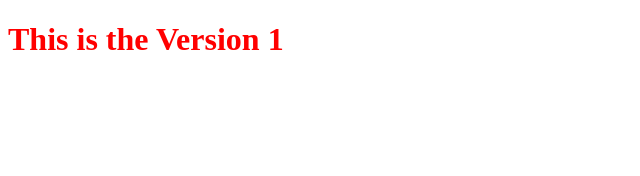
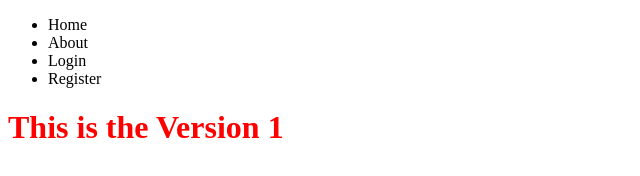
Before and after one commit to daryldixon1994/my-new-repo, a plain HTML site: page index.html in a window 1280 px wide. Shown: the whole page, without its empty margins (0-640 px from the left). Drawn offline with Linux system fonts and the light colour scheme.

Commit message:
adding navbar

```diff
--- a/index.html
+++ b/index.html
@@ -3,10 +3,18 @@
   <head>
     <meta charset="UTF-8" />
     <meta name="viewport" content="width=device-width, initial-scale=1.0" />
-    <link rel="stylesheet" href="style.css">
+    <link rel="stylesheet" href="style.css" />
     <title>Document</title>
   </head>
   <body>
+    <nav>
+      <ul>
+        <li>Home</li>
+        <li>About</li>
+        <li>Login</li>
+        <li>Register</li>
+      </ul>
+    </nav>
     <h1>This is the Version 1</h1>
   </body>
 </html>
```
